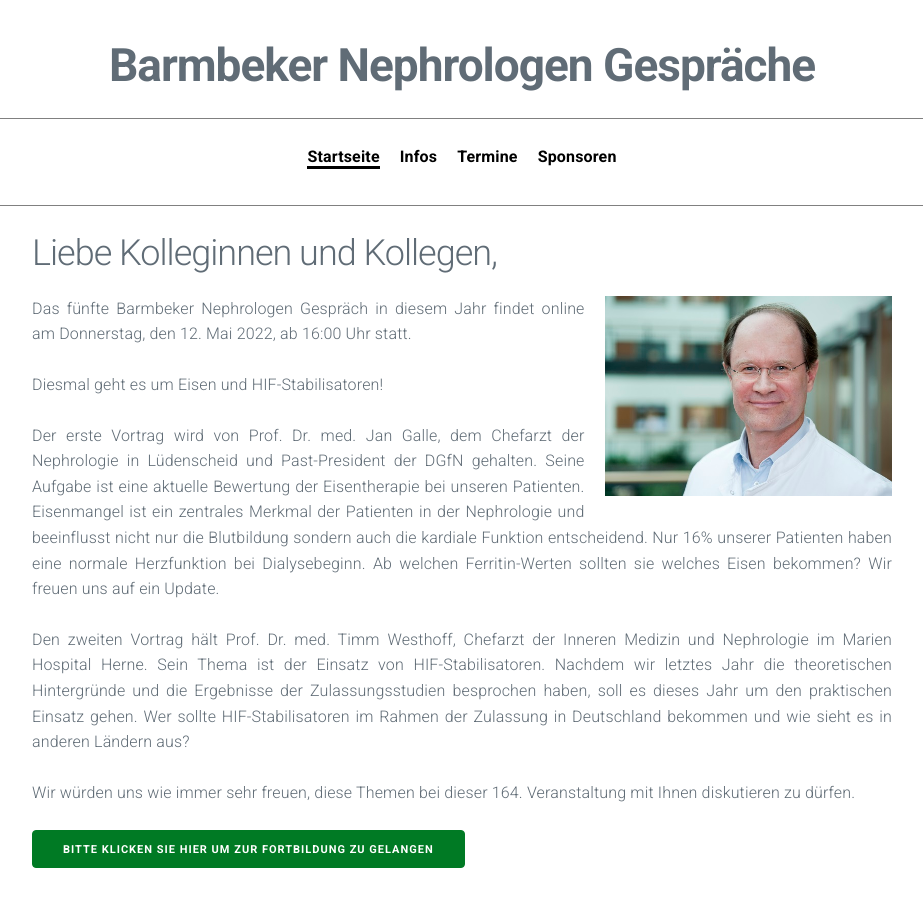
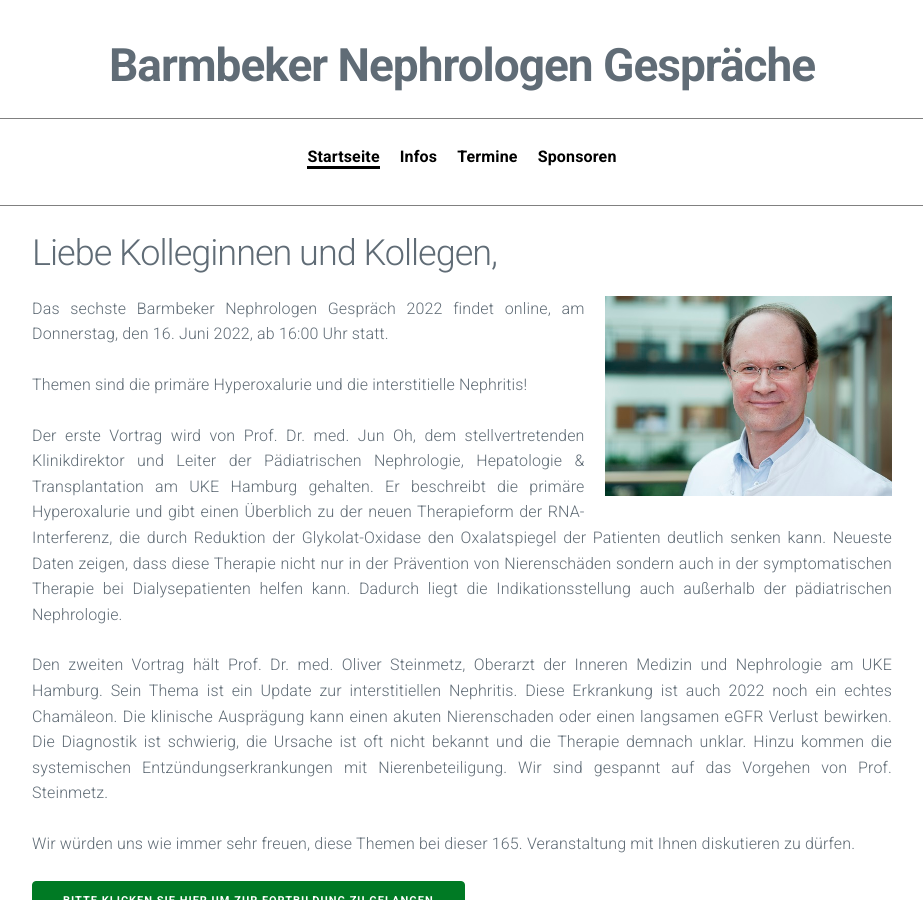
Before and after one commit to manuelpaul86/manuelpaul86.github.io, a Jekyll site: the page built from index.md, in a window 1280 px wide and 900 px high. Shown: the whole window, without its empty margins (178-1101 px from the left). Built offline with Jekyll 4.4.1, drawn with Linux system fonts in a browser that asks for light colours.

Commit message:
Update index.md

```diff
--- a/index.md
+++ b/index.md
@@ -4,15 +4,15 @@ title: Barmbeker Nephrologen Gespräche
 ---
 ## Liebe Kolleginnen und Kollegen,
 
-<img src="/assets/images/CA_Meyer.jpg" height="200rem" style="float:right; margin-left:20px; margin-bottom:20px;">Das  fünfte Barmbeker Nephrologen Gespräch in diesem Jahr findet online am Donnerstag, den 12. Mai 2022, ab 16:00 Uhr statt.
+<img src="/assets/images/CA_Meyer.jpg" height="200rem" style="float:right; margin-left:20px; margin-bottom:20px;">Das sechste Barmbeker Nephrologen Gespräch 2022 findet online, am Donnerstag, den 16. Juni 2022, ab 16:00 Uhr statt.
 
-Diesmal geht es um Eisen und HIF-Stabilisatoren!
+Themen sind die primäre Hyperoxalurie und die interstitielle Nephritis!
 
-Der erste Vortrag wird von Prof. Dr. med. Jan Galle, dem Chefarzt der Nephrologie in Lüdenscheid und Past-President der DGfN  gehalten. Seine Aufgabe ist eine aktuelle Bewertung der Eisentherapie bei unseren Patienten. Eisenmangel ist ein zentrales Merkmal der Patienten in der Nephrologie und beeinflusst nicht nur die Blutbildung sondern auch die kardiale Funktion entscheidend. Nur 16% unserer Patienten haben eine normale Herzfunktion bei Dialysebeginn. Ab welchen Ferritin-Werten sollten sie welches Eisen bekommen? Wir freuen uns auf ein Update.
+Der erste Vortrag wird von Prof. Dr. med. Jun Oh, dem stellvertretenden Klinikdirektor und Leiter der Pädiatrischen Nephrologie, Hepatologie & Transplantation am UKE Hamburg  gehalten. Er beschreibt die primäre Hyperoxalurie und gibt einen Überblich zu der neuen Therapieform der RNA-Interferenz, die durch Reduktion der Glykolat-Oxidase den Oxalatspiegel der Patienten deutlich senken kann. Neueste Daten zeigen, dass diese Therapie nicht nur in der Prävention von Nierenschäden sondern auch in der symptomatischen Therapie bei Dialysepatienten helfen kann. Dadurch liegt die Indikationsstellung auch außerhalb der pädiatrischen Nephrologie.
 
-Den zweiten Vortrag hält Prof. Dr. med. Timm Westhoff, Chefarzt der Inneren Medizin und Nephrologie im Marien Hospital Herne. Sein Thema ist der Einsatz von HIF-Stabilisatoren. Nachdem wir letztes Jahr die theoretischen Hintergründe und die Ergebnisse der Zulassungsstudien besprochen haben, soll es dieses Jahr um den praktischen Einsatz gehen. Wer sollte HIF-Stabilisatoren im Rahmen der Zulassung in Deutschland bekommen und wie sieht es in anderen Ländern aus?
+Den zweiten Vortrag hält Prof. Dr. med. Oliver Steinmetz, Oberarzt der Inneren Medizin und Nephrologie am UKE Hamburg. Sein Thema ist ein Update zur interstitiellen Nephritis. Diese Erkrankung ist auch 2022 noch ein echtes Chamäleon. Die klinische Ausprägung kann einen akuten Nierenschaden oder einen langsamen eGFR Verlust bewirken. Die Diagnostik ist schwierig, die Ursache ist oft nicht bekannt und die Therapie demnach unklar. Hinzu kommen die systemischen Entzündungserkrankungen mit Nierenbeteiligung. Wir sind gespannt auf das Vorgehen von Prof. Steinmetz.
 
-Wir würden uns wie immer sehr freuen, diese Themen bei dieser 164. Veranstaltung mit Ihnen diskutieren zu dürfen.
+Wir würden uns wie immer sehr freuen, diese Themen bei dieser 165. Veranstaltung mit Ihnen diskutieren zu dürfen.
 
 <a class="button" href="https://teams.microsoft.com/l/meetup-join/19%3ameeting_N2E0ZGI0NmEtOGVlNS00ZTFkLTk0YzEtNTkwMWE0YmFhMjIy%40thread.v2/0?context=%7b%22Tid%22%3a%22e6160a47-a12e-4ab1-be56-bddd09456693%22%2c%22Oid%22%3a%2254de3200-43af-4cbb-8fde-9d0457be7bcb%22%7d" target="_blank">Bitte klicken Sie hier um zur Fortbildung zu gelangen</a>
 
```
